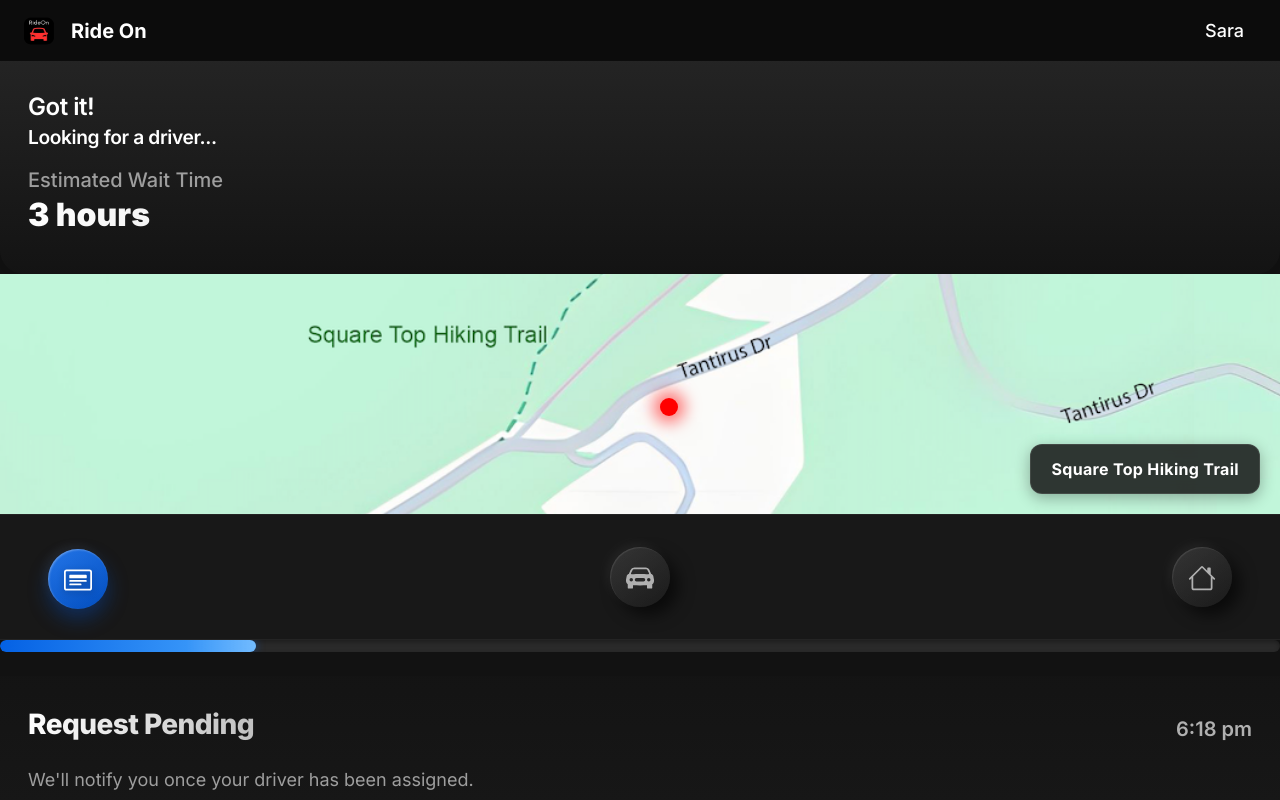
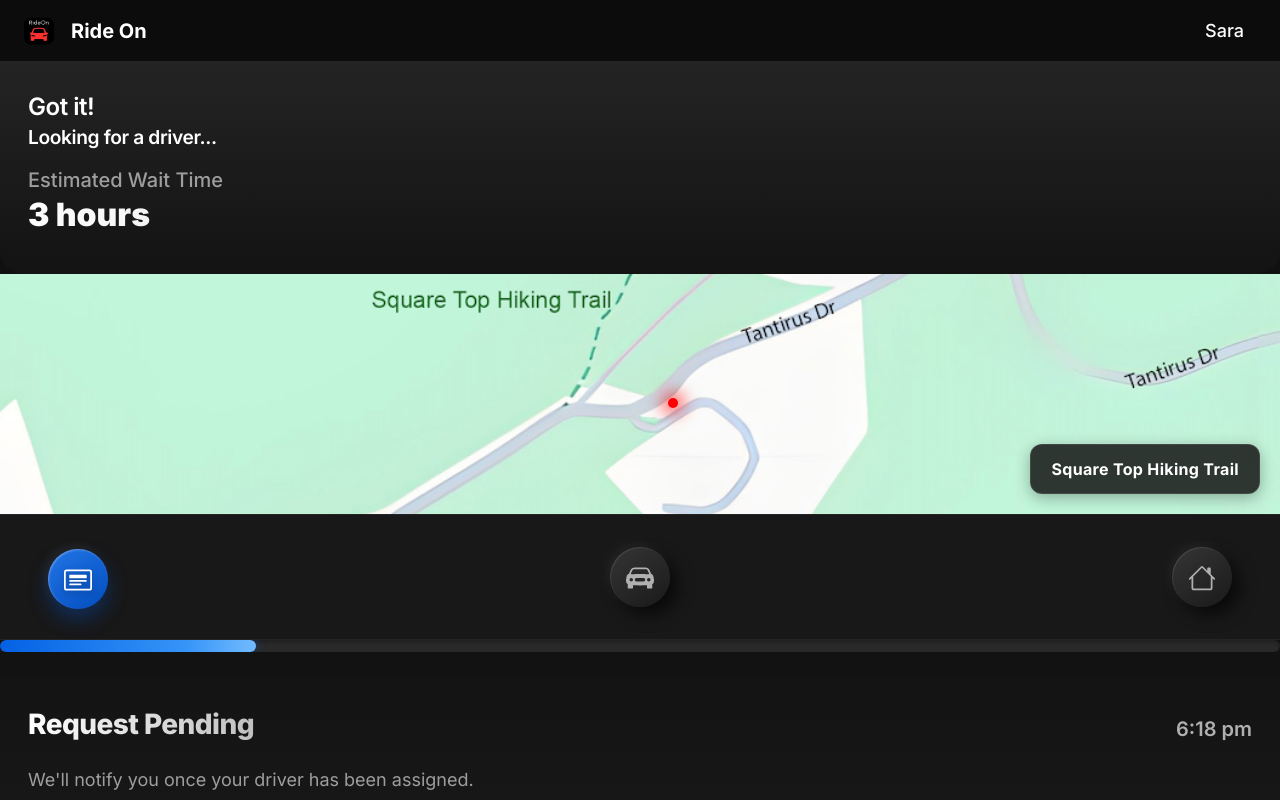
Before and after one commit to ellieishii/rideon, a Next.js app: page /confirmation in a window 1280 px wide. Built offline with nearby package versions, Linux system fonts and the light colour scheme.

Commit message:
Update pin

```diff
--- a/src/app/confirmation/style.css
+++ b/src/app/confirmation/style.css
@@ -97,7 +97,7 @@ html, body {
   height: 100%;
   object-fit: cover;
   transform: scale(1.5);
-  transform-origin: 60% 23%;
+  transform-origin: 50% 52%;
 }
 
 .address-badge {
@@ -292,8 +292,8 @@ html, body {
 }
 
 .glowing-pin {
-  width: 18px;
-  height: 18px;
+  width: 10px;
+  height: 10px;
   background-color: red;
   border-radius: 50%;
   box-shadow: 0 0 10px 5px rgba(255, 0, 0, 0.6);
```
